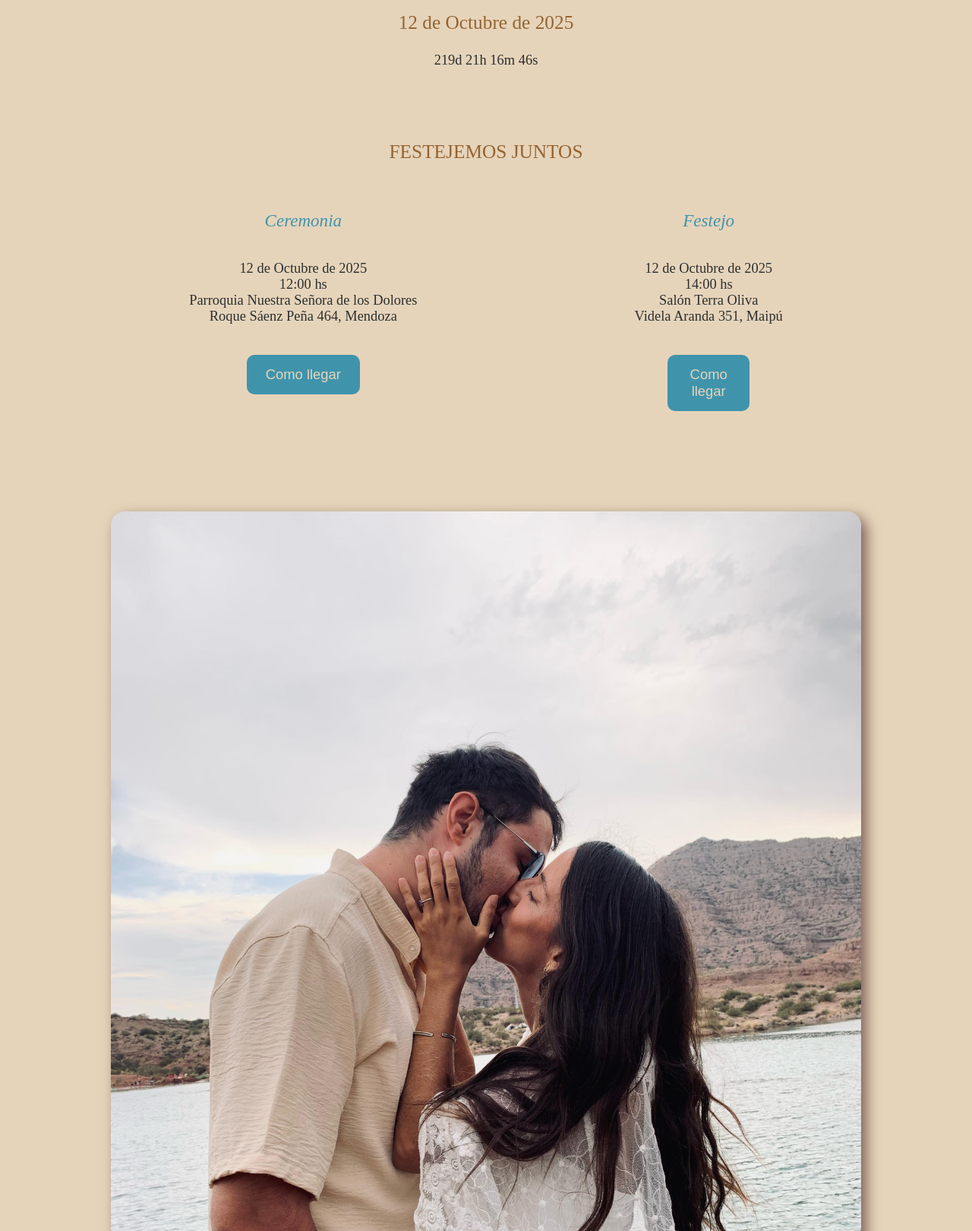
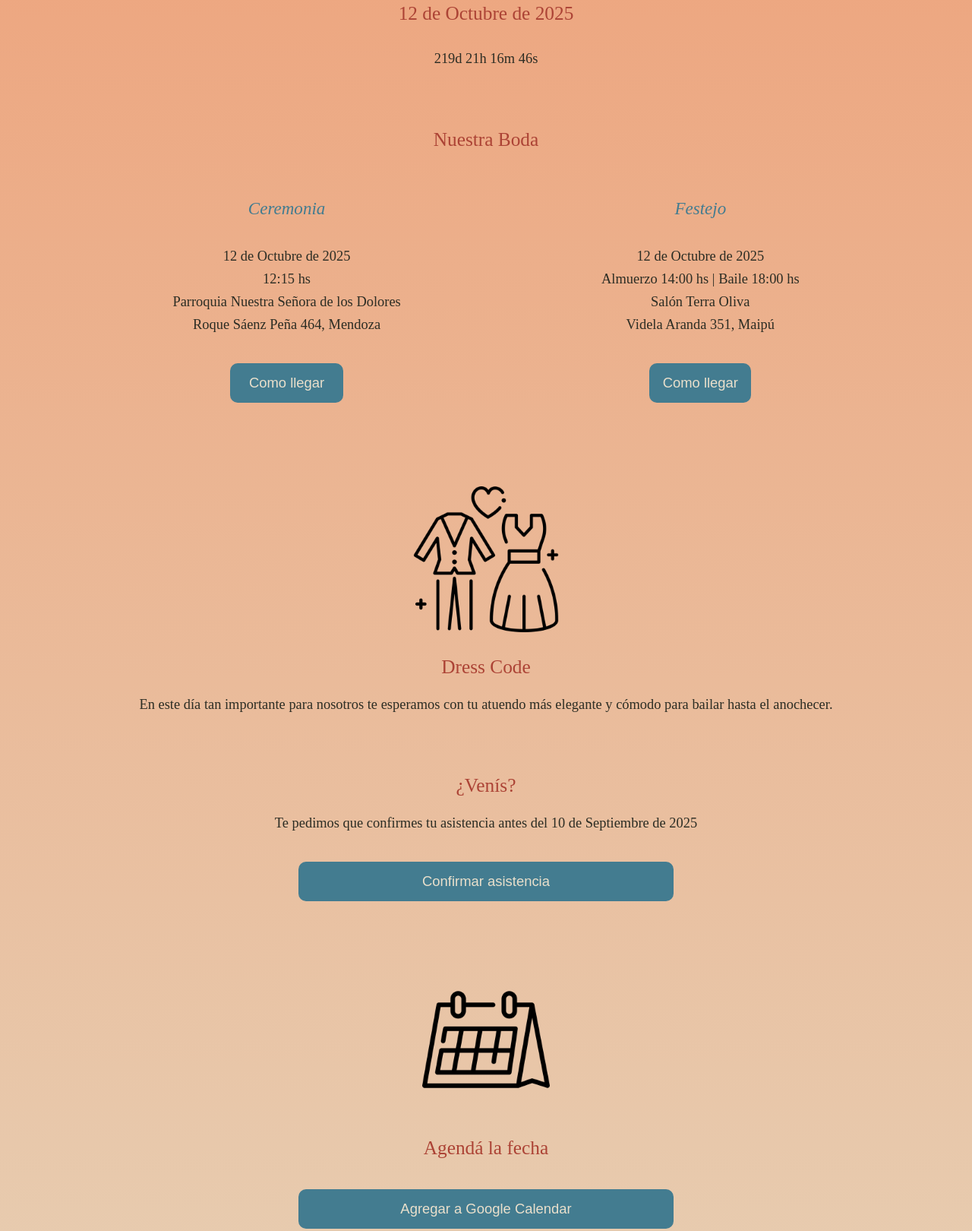
Before and after one commit to DelfiSamperi/casamientoRosiGuille, a plain HTML site: page index.html in a window 1280 px wide. Shown: the part 845-2465 px from the top of the page at 76% size. Drawn offline with Linux system fonts and the light colour scheme; a web font is replaced by a local one.

Commit message:
cambio colores y link google calendar

```diff
--- a/index.html
+++ b/index.html
@@ -44,12 +44,12 @@
 
     <section class="spots">
 
-        <h3>FESTEJEMOS JUNTOS</h3>
+        <h3>Nuestra Boda</h3>
         <div class="lugares">
             <div class="ceremonia">
                 <h5>Ceremonia</h5>
                 <p>12 de Octubre de 2025</p>
-                <p>12:00 hs</p>
+                <p>12:15 hs</p>
                 <p>Parroquia Nuestra Señora de los Dolores</p>
                 <p>Roque Sáenz Peña 464, Mendoza</p>
                 <a href="https://maps.app.goo.gl/xPPTuREE366yg7qw5" target="_blank">
@@ -59,7 +59,7 @@
             <div class="festejo">
                 <h5>Festejo</h5>
                 <p>12 de Octubre de 2025</p>
-                <p>14:00 hs</p>
+                <p>Almuerzo 14:00 hs | Baile 18:00 hs</p>
                 <p>Salón Terra Oliva</p>
                 <p>Videla Aranda 351, Maipú</p>
                 <a href="https://maps.app.goo.gl/WZmLS5r86FRt95XA7" target="_blank">
@@ -71,39 +71,47 @@
     </section>
 
     <section classname="extras">
-
+        <!--
         <div class="extra-div" id="foto">
             <img class="fotito" src="./media/novios/novios.jpeg" alt="novios" />
         </div>
+        -->
 
         <div class="extra-div" id="dresscode">
             <img class="icon" src="./media/wedding-dress.png" alt="dress-code" />
             <h3>Dress Code</h3>
-            <p>Te venis vestidx super elegante porque es un casamiento de gente importante</p>
+            <p>En este día tan importante para nosotros te esperamos con tu atuendo más elegante y cómodo para bailar hasta el anochecer.</p>
         </div>
 
         <div class="extra-div" id="asistencia">
             <h3>¿Venís?</h3>
-            <p><a id='link' target="_blank" href="https://forms.gle/DMxDQtH1zAb2tRjh6">Confirmanos tu asistencia</a>
-                antes del 10 de Septiembre de 2025</p>
+            <p>Te pedimos que confirmes tu asistencia antes del 10 de Septiembre de 2025</p>
+            <a id='link'>
+                <button id="linkBtn">Confirmar asistencia</button>
+            </a>
+
         </div>
 
         <div class="extra-div" id="agendar">
             <img class="icon" src="./media/calendar.png" alt="dress-code" />
             <h3>Agendá la fecha</h3>
-            <p>lorem ipsum</p>
-            <button>agenda >></button>
+            <p></p>
+            <a href="https://www.google.com/calendar/render?action=TEMPLATE&text=Boda%20de%20Rosi%20y%20Guille&dates=20251012T151500Z/20251012T250000Z&details=Ceremonia%20en%20Parroquia%20Nuestra%20Se%C3%B1ora%20de%20los%20Dolores%20y%20recepci%C3%B3n%20en%20Sal%C3%B3n%20Terra%20Oliva.&location=Parroquia%20Nuestra%20Se%C3%B1ora%20de%20los%20Dolores,%20Sal%C3%B3n%20Terra%20Oliva"
+            target="_blank">
+                <button>Agregar a Google Calendar</button>
+            </a>
         </div>
 
         <div class="extra-div" id="album">
             <img class="icon" src="./media/camera.png" alt="dress-code" />
             <h3>Unite al álbum</h3>
             <p>Acá podemos compartir las fotos que sacamos en la fiesta</p>
-            <button>Unirse >></button>
+            <button>Unirse</button>
         </div>
 
     </section>
-
+    <section>
+        <h3>Nosotros</h3>
         <section class="pics">
             <img src="./media/novios/novios2.jpeg" alt="novios2" onclick="openLightbox(0)" />
             <img src="./media/novios/agua1.JPG" alt="agua1" onclick="openLightbox(1)" />
@@ -115,7 +123,6 @@
             <img src="./media/novios/anillo.jpeg" alt="anillo" onclick="openLightbox(7)" />
             <img src="./media/novios/IMG_0150.JPG" alt="0150" onclick="openLightbox(8)" />
             <img src="./media/novios/IMG_0172.JPG" alt="0172" onclick="openLightbox(9)" />
-        <img src="./media/novios/novios.jpeg" alt="novios" onclick="openLightbox(10)" />
 
             <!-- Lightbox (Pantalla completa) -->
             <div id="lightbox" class="lightbox">
@@ -127,9 +134,9 @@
             </div>
 
         </section>
-
+    </section>
     <footer>
-        <p>Te esperamos para festejar juntos...</p>
+        <p>¡Esperamos tu presencia en este momento tan importante para nosotros!</p>
         <h3>Rosi y Guille</h3>
     </footer>
 
--- a/script.js
+++ b/script.js
@@ -52,6 +52,11 @@ document.addEventListener("DOMContentLoaded", function () {
     actualizarCuentaRegresiva(); // Llamar inmediatamente para que no haya espera de 1 segundo
 });
 
+//BOTON HACIA EL FORM
+document.getElementById("linkBtn").addEventListener("click", function() {
+    window.open("https://forms.gle/DMxDQtH1zAb2tRjh6", "_blank");
+});
+
 // lightbox de la galeria de imagenes
 
 const images = [
@@ -64,8 +69,7 @@ const images = [
     "./media/novios/agua2.JPG",
     "./media/novios/anillo.jpeg",
     "./media/novios/IMG_0150.JPG",
-    "./media/novios/IMG_0172.JPG",
-    "./media/novios/novios.jpeg"
+    "./media/novios/IMG_0172.JPG"
 ];
 
 let currentIndex = 0;
--- a/styles.css
+++ b/styles.css
@@ -10,11 +10,12 @@
     --color-9: #9a9791;
     --color-10: #2c2f30;
 
-    --color-11: #ff8559;
-    --color-12: #ea672c;
-    --color-13: #aed4e6;
-    --color-14: #1ac8ed;
-
+    --color-11: #f0956a /*#ee8858 #ed7a45 #ff8559*/;
+    --color-12: #eae0cc;
+    --color-13: #ac4335 /*#772e25*/;
+    --color-14: #437c90;
+    --color-15: #171738;
+    --color-16: #2c2d24 /*#1d1e18*/;
 }
 
 html,
@@ -27,15 +28,12 @@ body {
     font-style: normal;
     display: flex;
     flex-direction: column;
-    color: var(--color-10);
     margin: 0;
     overflow-x: hidden;
-    /*
-    background-color: var(--color-1);
-    */
     background: linear-gradient(to bottom,
-            var(--color-1) 70%,
-            var(--color-2) 100%
+            var(--color-11) 0%,
+            var(--color-1) 60%,
+            var(--color-14) 100%
     );
 }
 
@@ -50,7 +48,7 @@ footer {
     width: 100%;
     height: auto;
     /*padding: 10em auto;*/
-    margin: 1.5em 0;
+    margin: 1em 0;
 }
 
 /* textos */
@@ -58,7 +56,7 @@ h3 {
     font-size: 0.9em;
     font-style: normal;
     font-weight: 300;
-    color: var(--color-4);
+    color: var(--color-13);
     /*margin-top: 2em;*/
 }
 
@@ -66,18 +64,18 @@ h5 {
     font-size: 0.9em;
     font-style: italic;
     font-weight: 200;
-    color: var(--color-3);
+    color: var(--color-14);
     /*margin-top: 1em ;*/
 }
 
 p {
     font-size: 0.7em;
     font-style: normal;
-    margin: auto 2em;
+    margin: 0.5em 2em;
+    color: var(--color-16);
 }
 
 /* PORTADA (HEADER)  */
-
 .portada {
     background: url("./media/novios/ramo-transparente.JPG") center/cover no-repeat;
     margin: 0;
@@ -97,13 +95,9 @@ p {
     z-index: 100; /* Mantiene la capa sobre la imagen */
 }
 
-.portada p {
+.portada p, .portada h3 {
     font-style: italic;
-    color: var(--color-5);
-    z-index: 400;
-}
-.portada h3 {
-    color: var(--color-5);
+    color: var(--color-10);
 }
 
 .nombres-novios h1 {
@@ -134,18 +128,14 @@ p {
 
 #playAudio {
     position: fixed;
-    /* Fijo en la pantalla */
     top: 0.9em;
     right: 10%;
     width: 3em;
-    /* Tamaño del icono */
     height: 3em;
     border-radius: 50%;
     border: none;
     cursor: pointer;
-    /* Hace que parezca un botón */
     z-index: 800;
-    /* Asegura que esté sobre otros elementos */
     transition: transform 0.2s ease-in-out;
     animation: float 1.5s infinite ease-in-out;
 }
@@ -169,7 +159,6 @@ p {
 
 #playAudio:active {
     transform: scale(0.9);
-    /* Efecto de clic */
     border: none;
     /* animation: vertical-shaking 0.7s infinite; */
 }
@@ -183,12 +172,11 @@ p {
     overflow: hidden;
     width: 80%;
     border-radius: 0.8em;
-    box-shadow: 0.3em 0.3em 0.8em var(--color-8);
+    box-shadow: 0.3em 0.3em 0.8em var(--color-13);
 }
 
 .extra-div {
     padding: 1em;
-
 }
 
 .icon {
@@ -205,8 +193,7 @@ p {
     align-self: center;
     max-width: 100px;
 */
-    }
-
+}
 
 /* GALERIA DE FOTOS  */
 .pics {
@@ -319,19 +306,25 @@ button {
     width: 40%;
     padding: 15px;
     font-size: 0.8em;
-    background-color: var(--color-3);
-    color: var(--color-1);
+    background-color: var(--color-14);
+    color: var(--color-12);
     border: none;
     border-radius: 10px;
 }
 
 a {
-    color: var(--color-3);
+    color: var(--color-14);
     text-decoration: none;
 }
 
 a:hover {
-    color: var(--color-10);
+    color: var(--color-15);
+}
+
+footer h3 {
+    color: var(--color-1);
+    font-family: "Ms Madi", serif;
+    font-size: 2em;
 }
 
 @media(min-width: 500px) {
```
Lines whose indentation alone changed are shown as unchanged.
